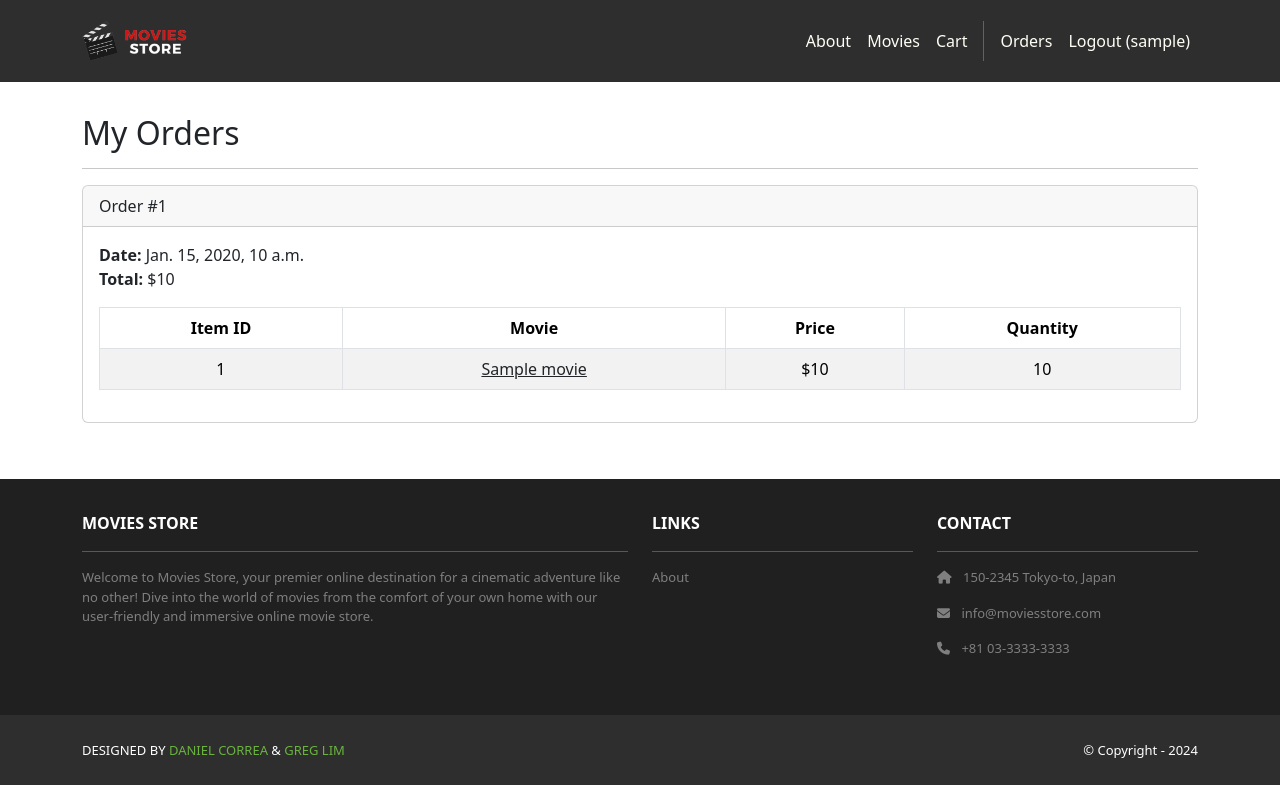
After one commit to amuhak/GT-Movies-Store, a Django app: page /accounts/orders/ in a window 1280 px wide. The commit adds this page. Run offline with Django 5.2, Linux system fonts and the light colour scheme; a user stored in the database is signed in; tables that the repository leaves empty hold one stand-in row (values such as "Sample post"); parts of the project's set-up code (start-up, migrations or seed data) failed here and were passed over; some libraries are stand-ins or nearby versions.

Commit message:
Done adding everything

```diff
--- /dev/null
+++ b/accounts/templates/accounts/orders.html
@@ -0,0 +1,48 @@
+{% extends 'base.html' %}
+{% block content %}
+<div class="p-3">
+    <div class="container">
+        <div class="row mt-3">
+            <div class="col mx-auto mb-3">
+                <h2>My Orders</h2>
+                <hr/>
+                {% for order in template_data.orders %}
+                <div class="card mb-4">
+                    <div class="card-header">
+                        Order #{{ order.id }}
+                    </div>
+                    <div class="card-body">
+                        <b>Date:</b> {{ order.date }}<br/>
+                        <b>Total:</b> ${{ order.total }}<br/>
+                        <table class="table table-bordered table-striped text-center mt-3">
+                            <thead>
+                            <tr>
+                                <th scope="col">Item ID</th>
+                                <th scope="col">Movie</th>
+                                <th scope="col">Price</th>
+                                <th scope="col">Quantity</th>
+                            </tr>
+                            </thead>
+                            <tbody>
+                            {% for item in order.item_set.all %}
+                            <tr>
+                                <td>{{ item.movie.id }}</td>
+                                <td>
+                                    <a class="link-dark" href="{% url 'movies.show' id=item.movie.id %}">
+                                        {{ item.movie.name }}
+                                    </a>
+                                </td>
+                                <td>${{ item.movie.price }}</td>
+                                <td>{{ item.quantity }}</td>
+                            </tr>
+                            {% endfor %}
+                            </tbody>
+                        </table>
+                    </div>
+                </div>
+                {% endfor %}
+            </div>
+        </div>
+    </div>
+</div>
+{% endblock content %}
--- a/accounts/urls.py
+++ b/accounts/urls.py
@@ -5,4 +5,5 @@ urlpatterns = [
     path("signup", views.signup, name="accounts.signup"),
     path("login/", views.login, name="accounts.login"),
     path("logout/", views.logout, name="accounts.logout"),
+    path("orders/", views.orders, name="accounts.orders"),
 ]
--- a/accounts/views.py
+++ b/accounts/views.py
@@ -3,6 +3,7 @@ from django.contrib.auth import login as auth_login, authenticate, logout as aut
 from .forms import CustomUserCreationForm, CustomErrorList
 from django.shortcuts import redirect
 from django.contrib.auth.decorators import login_required
+from django.contrib.auth.models import User
 
 
 @login_required
@@ -48,3 +49,9 @@ def signup(request):
                 request, "accounts/signup.html", {"template_data": template_data}
             )
     return None
+
+
+@login_required
+def orders(request):
+    template_data = {"title": "Orders", "orders": request.user.order_set.all()}
+    return render(request, "accounts/orders.html", {"template_data": template_data})
--- a/cart/templates/cart/index.html
+++ b/cart/templates/cart/index.html
@@ -36,6 +36,9 @@
             <div class="text-end">
                 <a class="btn btn-outline-secondary mb-2"><b>Total to pay:</b> ${{ template_data.cart_total }}</a>
                 {% if template_data.movies_in_cart|length > 0 %}
+                <a href="{% url 'cart.purchase' %}"
+                   class="btn bg-dark text-white mb-2">Purchase
+                </a>
                 <a href="{% url 'cart.clear' %}">
                     <button class="btn btn-danger mb-2">
                         Remove all movies from Cart
--- a/cart/urls.py
+++ b/cart/urls.py
@@ -5,4 +5,5 @@ urlpatterns = [
     path("", views.index, name="cart.index"),
     path("<int:id>/add/", views.add, name="cart.add"),
     path("clear/", views.clear, name="cart.clear"),
+    path("purchase/", views.purchase, name="cart.purchase"),
 ]
--- a/moviesstore/templates/base.html
+++ b/moviesstore/templates/base.html
@@ -32,6 +32,7 @@
                 <a class="nav-link" href="{% url 'cart.index' %}">Cart</a>
                 <div class="vr bg-white mx-2 d-none d-lg-block"></div>
                 {% if user.is_authenticated %}
+                <a class="nav-link" href="{% url 'accounts.orders' %}">Orders</a>
                 <a class="nav-link" href="{% url 'accounts.logout' %}">Logout ({{ user.username }})</a>
                 {% else %}
                 <a class="nav-link" href="{% url 'accounts.login' %}">Login</a>
```
Also changed, not shown: cart/templates/cart/purchase.html (added, +16 -0 lines), cart/views.py (+26 -0 lines).
